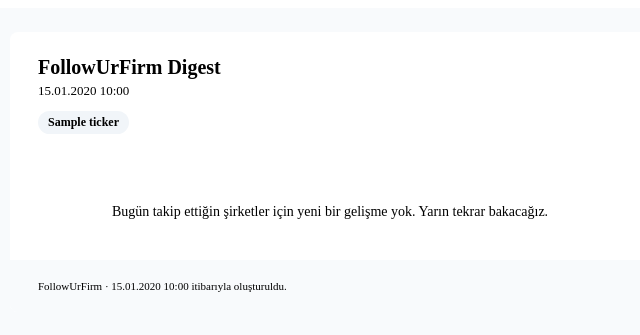
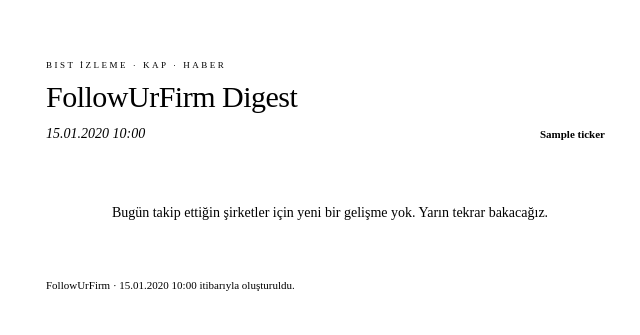
Before and after one commit to kacmazme22/followurfirm, a Python web app: template templates/email_base.html in a window 1280 px wide. Shown: the top 335 px of the page, without its empty margins (310-950 px from the left). Run offline with Jinja, Linux system fonts and the light colour scheme; the template is opened without the code that fills it: most values are stand-ins (such as "Sample title", 1, 10 or a date in 2020).

Commit message:
style(templates): restyle email to match KapMail visual identity
Applies the KapMail cream/sepia editorial palette (templates/styles.py) and
matching layout patterns (header, ticker cards, category-colored section
rows, source links, footer) to templates/email_base.html. Content render
logic (SynthesizedSection loop, category ordering) is unchanged.

Co-Authored-By: Claude Sonnet 5 <noreply@anthropic.com>

```diff
--- a/templates/email_base.html
+++ b/templates/email_base.html
@@ -1,37 +1,45 @@
 {#
-  Master email layout (KapMail-style). Rendered with:
+  Master email layout — KapMail visual identity (warm cream/sepia editorial
+  look, see email_template.py reference). Rendered with:
       Environment(...).get_template("email_base.html").render(
           digest_run=digest_run, colors=styles.template_colors()
       )
-  Table-based layout with per-element inline styles — no <style> block, no
-  external stylesheet. This is deliberate: most email clients (Outlook
-  desktop especially) strip or ignore <style> blocks and external CSS, so
-  every rule that matters has to live in a `style="..."` attribute.
+  Content/render logic (SynthesizedSection loop, category ordering, footer
+  errors) is unchanged from the previous version — only the visual layer.
 #}
-<table role="presentation" width="100%" cellpadding="0" cellspacing="0" border="0" style="background-color:#F8FAFC; font-family:{{ colors.FONT_STACK }};">
+<table role="presentation" width="100%" cellpadding="0" cellspacing="0" border="0" style="background-color:{{ colors.C.parchment }};">
   <tr>
     <td align="center" style="padding:24px 12px;">
-      <table role="presentation" width="640" cellpadding="0" cellspacing="0" border="0" style="max-width:640px; width:100%; background-color:#FFFFFF; border:1px solid {{ colors.BORDER_GREY }}; border-radius:8px; overflow:hidden;">
+      <table role="presentation" width="640" cellpadding="0" cellspacing="0" border="0" style="max-width:640px; width:100%; background-color:{{ colors.C.cream }}; border:1px solid {{ colors.C.border }};">
 
         {# ---------------- Header ---------------- #}
         <tr>
-          <td style="padding:24px 28px; border-bottom:1px solid {{ colors.BORDER_GREY }};">
+          <td style="padding:28px 36px 22px; border-bottom:2px solid {{ colors.C.ink }};">
             <table role="presentation" width="100%" cellpadding="0" cellspacing="0" border="0">
               <tr>
-                <td style="font-size:20px; font-weight:700; color:{{ colors.PRIMARY_DARK }};">
+                <td style="font-family:{{ colors.SANS }}; font-size:9px; letter-spacing:2.5px; text-transform:uppercase; color:{{ colors.C.cognac }}; padding-bottom:10px;">
+                  BIST İzleme &middot; KAP &middot; Haber
+                </td>
+              </tr>
+              <tr>
+                <td style="font-family:{{ colors.SERIF }}; font-size:30px; font-weight:400; color:{{ colors.C.ink }}; letter-spacing:-0.5px; line-height:1.15;">
                   FollowUrFirm Digest
                 </td>
               </tr>
               <tr>
-                <td style="padding-top:4px; font-size:13px; color:{{ colors.TEXT_GREY }};">
+                <td style="padding-top:10px;">
+                  <table role="presentation" width="100%" cellpadding="0" cellspacing="0" border="0">
+                    <tr>
+                      <td style="font-family:{{ colors.SERIF }}; font-size:14px; font-style:italic; color:{{ colors.C.sepia }};">
                         {{ digest_run.run_date.strftime('%d.%m.%Y %H:%M') }}
                       </td>
+                      <td align="right">
+                        {% for report in digest_run.company_reports %}
+                        <span style="display:inline-block; margin-left:6px; padding:3px 9px; background-color:{{ colors.C.parchment }}; border:1px solid {{ colors.C.border }}; font-family:{{ colors.SANS }}; font-size:11px; font-weight:600; color:{{ colors.C.ink }};">{{ report.ticker }}</span>
+                        {% endfor %}
+                      </td>
                     </tr>
-              <tr>
-                <td style="padding-top:12px;">
-                  {% for report in digest_run.company_reports %}
-                  <span style="display:inline-block; margin:0 6px 6px 0; padding:4px 10px; border-radius:999px; background-color:#F1F5F9; color:{{ colors.PRIMARY_DARK }}; font-size:12px; font-weight:600;">{{ report.ticker }}</span>
-                  {% endfor %}
+                  </table>
                 </td>
               </tr>
             </table>
@@ -41,62 +49,80 @@
         {# ---------------- Body ---------------- #}
         {% if not digest_run.has_any_content %}
         <tr>
-          <td style="padding:40px 28px; text-align:center; color:{{ colors.TEXT_GREY }}; font-size:14px;">
+          <td style="padding:40px 36px; text-align:center; font-family:{{ colors.SANS }}; color:{{ colors.C.sepia }}; font-size:14px;">
             Bugün takip ettiğin şirketler için yeni bir gelişme yok. Yarın tekrar bakacağız.
           </td>
         </tr>
         {% else %}
+        <tr>
+          <td style="padding:28px 36px;">
             {% for report in digest_run.company_reports %}
+            <div style="margin-bottom:28px;">
+
+              {# Ticker card header — KapMail's _portfoy_section title row #}
+              <table role="presentation" width="100%" cellpadding="0" cellspacing="0" border="0" style="border-bottom:1px solid {{ colors.C.border }}; margin-bottom:2px;">
                 <tr>
-            <td style="padding:24px 28px; {% if not loop.last %}border-bottom:1px solid {{ colors.BORDER_GREY }};{% endif %}">
-
-              <div style="font-size:16px; font-weight:700; color:{{ colors.PRIMARY_DARK }}; margin-bottom:{{ '4px' if report.is_empty() else '14px' }};">
-                {{ report.ticker }} — {{ report.company_name }}
-              </div>
+                  <td style="padding-bottom:10px; font-family:{{ colors.SERIF }}; font-size:17px; color:{{ colors.C.ink }};">
+                    {{ report.ticker }} <span style="font-style:italic; color:{{ colors.C.sepia }};">— {{ report.company_name }}</span>
+                  </td>
+                  <td align="right" style="padding-bottom:10px; font-family:{{ colors.SANS }}; font-size:11px; font-style:italic; color:{{ colors.C.sepia }}; white-space:nowrap;">
+                    {{ report.generated_at.strftime('%d.%m.%Y') }}
+                  </td>
+                </tr>
+              </table>
 
               {% if report.is_empty() %}
-              <div style="font-size:13px; color:{{ colors.TEXT_GREY }};">
+              <div style="padding:12px 0; font-family:{{ colors.SANS }}; font-size:13px; color:{{ colors.C.sepia }};">
                 Bugün {{ report.ticker }} için yeni bir gelişme yok.
               </div>
               {% else %}
                 {% for category, sections in report.ordered_sections() %}
-                {% set badge = colors.CATEGORY_BADGES[category.value] %}
-                <div style="margin-bottom:16px;">
-                  <span style="display:inline-block; padding:3px 9px; border-radius:4px; background-color:{{ badge.bg }}; color:{{ badge.text }}; font-size:11px; font-weight:700; text-transform:uppercase; letter-spacing:0.02em; margin-bottom:8px;">
-                    {{ category.display_name_tr }}
-                  </span>
-
+                {% set cat_color = colors.CATEGORY_COLORS[category.value] %}
+                <table role="presentation" width="100%" cellpadding="0" cellspacing="0" border="0">
+                  <tr>
+                    <td colspan="3" style="padding:10px 0 4px; font-family:{{ colors.SANS }}; font-size:10px; letter-spacing:1.5px; text-transform:uppercase; color:{{ cat_color }};">
+                      <span style="display:inline-block; width:7px; height:7px; border-radius:50%; background-color:{{ cat_color }}; vertical-align:middle; margin-right:6px;"></span>{{ category.display_name_tr }}
+                    </td>
+                  </tr>
                   {% for section in sections %}
-                  <div style="margin-top:10px; padding-top:10px; {% if not loop.first %}border-top:1px solid {{ colors.BORDER_GREY }};{% endif %}">
-                    <div style="font-size:14px; font-weight:600; color:{{ colors.PRIMARY_DARK }};">
+                  <tr style="border-bottom:1px solid {{ colors.C.sand }};">
+                    <td style="padding:12px 0; width:12px; vertical-align:top; text-align:center;">
+                      <span style="display:inline-block; width:9px; height:9px; border-radius:50%; background-color:{{ cat_color }}; vertical-align:middle;"></span>
+                    </td>
+                    <td style="padding:12px 16px 12px 10px; vertical-align:top;">
+                      <div style="font-family:{{ colors.SERIF }}; font-size:15px; color:{{ colors.C.ink }}; margin-bottom:4px;">
                         {{ section.subheading }}
                       </div>
-                    <div style="margin-top:4px; font-size:13px; color:{{ colors.TEXT_GREY }}; line-height:1.4;">
+                      <div style="font-family:{{ colors.SANS }}; font-size:13px; color:{{ colors.C.sepia }}; line-height:1.45;">
                         {{ section.narrative }}
                       </div>
                       {% if section.source_urls %}
-                    <div style="margin-top:6px; font-size:12px;">
+                      <div style="margin-top:6px;">
                         {% for url in section.source_urls %}
-                      <a href="{{ url }}" style="color:{{ badge.text }}; text-decoration:none; font-weight:600;">Kaynak {{ loop.index }} &rarr;</a>{% if not loop.last %}<span style="color:{{ colors.BORDER_GREY }}; margin:0 6px;">&middot;</span>{% endif %}
+                        <a href="{{ url }}" style="font-family:{{ colors.SANS }}; font-size:11px; color:{{ colors.C.cognac }}; text-decoration:none;">Kaynak {{ loop.index }} &rarr;</a>{% if not loop.last %}<span style="color:{{ colors.C.border }}; margin:0 6px;">&middot;</span>{% endif %}
                         {% endfor %}
                       </div>
                       {% endif %}
-                  </div>
-                  {% endfor %}
-                </div>
-                {% endfor %}
-              {% endif %}
-
+                    </td>
+                    <td style="padding:12px 0 12px 12px; vertical-align:top; text-align:right; border-left:2px solid {{ cat_color }}; white-space:nowrap;">
+                      <span style="font-family:{{ colors.SANS }}; font-size:10px; letter-spacing:.7px; text-transform:uppercase; color:{{ cat_color }}; font-weight:600;">{{ category.display_name_tr }}</span>
                     </td>
                   </tr>
                   {% endfor %}
+                </table>
+                {% endfor %}
+              {% endif %}
+            </div>
+            {% endfor %}
+          </td>
+        </tr>
         {% endif %}
 
         {# ---------------- Footer ---------------- #}
         <tr>
-          <td style="padding:20px 28px; background-color:#F8FAFC; border-top:1px solid {{ colors.BORDER_GREY }};">
+          <td style="padding:18px 36px; border-top:1px solid {{ colors.C.border }}; background-color:{{ colors.C.parchment }};">
             {% if digest_run.errors %}
-            <div style="font-size:12px; color:{{ colors.TEXT_GREY }}; margin-bottom:10px;">
+            <div style="font-family:{{ colors.SANS }}; font-size:11px; color:{{ colors.C.cognac }}; margin-bottom:8px;">
               Bugün şu kaynaklardan bazıları geçici olarak çekilemedi, bülten kalanıyla devam etti:
               <ul style="margin:6px 0 0; padding-left:18px;">
                 {% for error in digest_run.errors %}
@@ -105,7 +131,7 @@
               </ul>
             </div>
             {% endif %}
-            <div style="font-size:11px; color:{{ colors.TEXT_GREY }};">
+            <div style="font-family:{{ colors.SANS }}; font-size:11px; color:{{ colors.C.cognac }};">
               FollowUrFirm &middot; {{ digest_run.run_date.strftime('%d.%m.%Y %H:%M') }} itibarıyla oluşturuldu.
             </div>
           </td>
```
Also changed, not shown: templates/styles.py (+29 -27 lines). Lines whose indentation alone changed are shown as unchanged.
